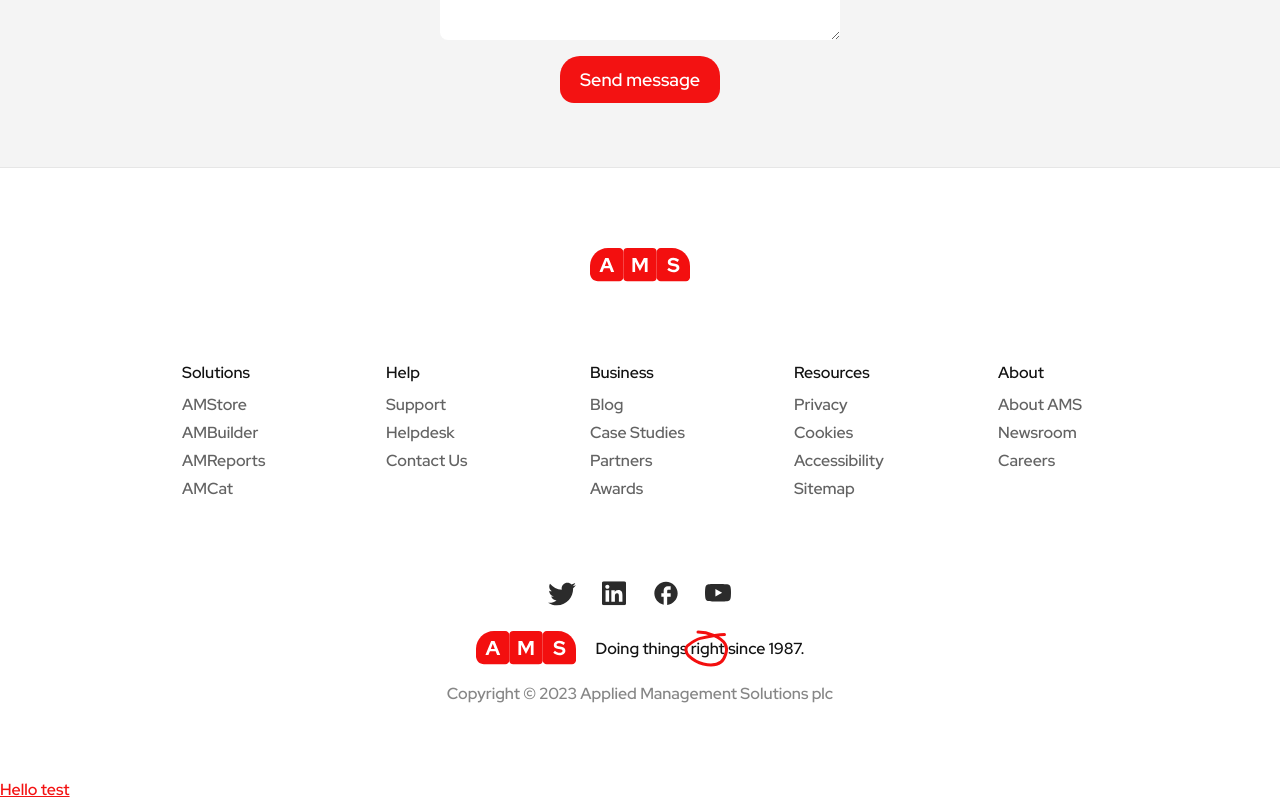
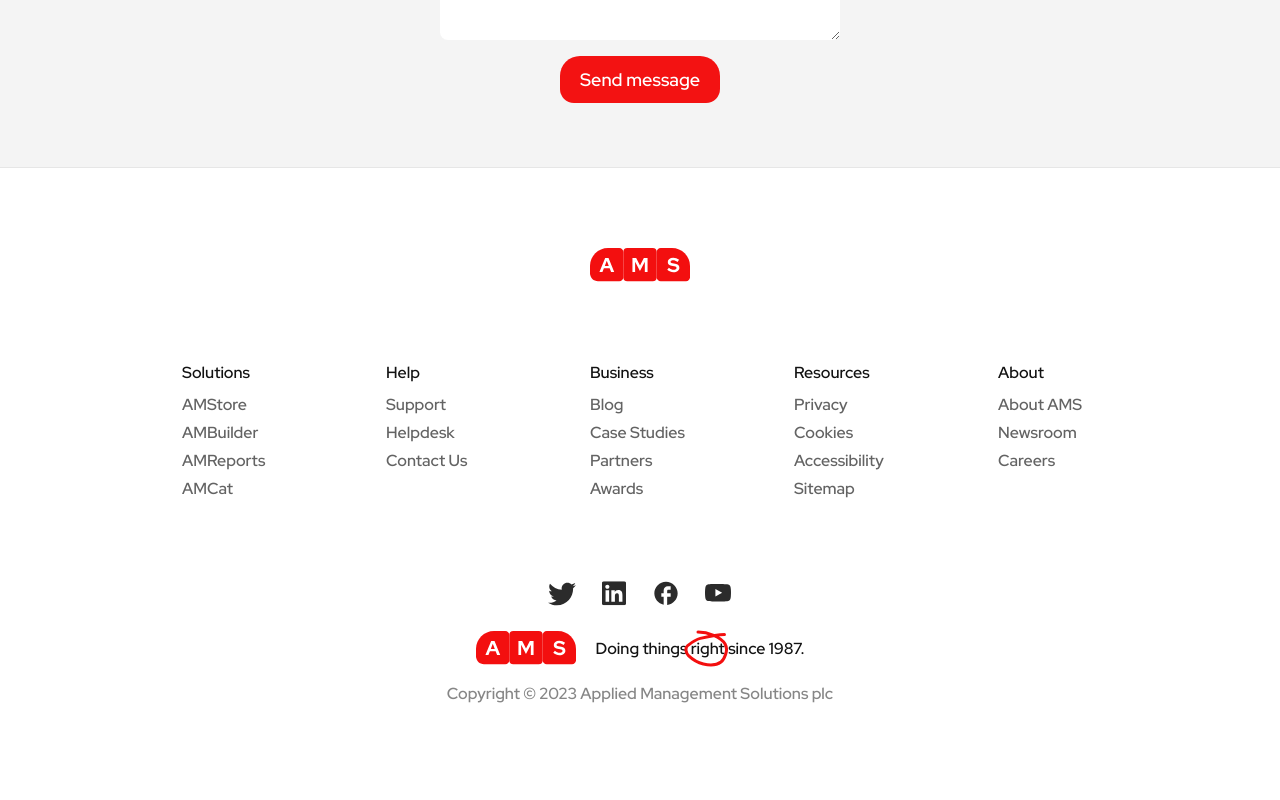
Before and after one commit to kierandrewett/6.2-ams-website, a Next.js app: page / in a window 1280 px wide. Shown: the part 3270-4070 px from the top of the page. Built offline with nearby package versions, Linux system fonts and the light colour scheme.

Commit message:
🔥 Remove debugging link from Layout

```diff
--- a/src/components/Layout.tsx
+++ b/src/components/Layout.tsx
@@ -1,5 +1,4 @@
 import Head from "next/head";
-import Link from "next/link";
 import { Footer } from "./Footer";
 import { Header } from "./Header";
 
@@ -27,7 +26,6 @@ export const Layout = ({
 				{children}
 			</main>
 			<Footer />
-			<Link href="/solutions">Hello test</Link>
 		</>
 	);
 };
```
